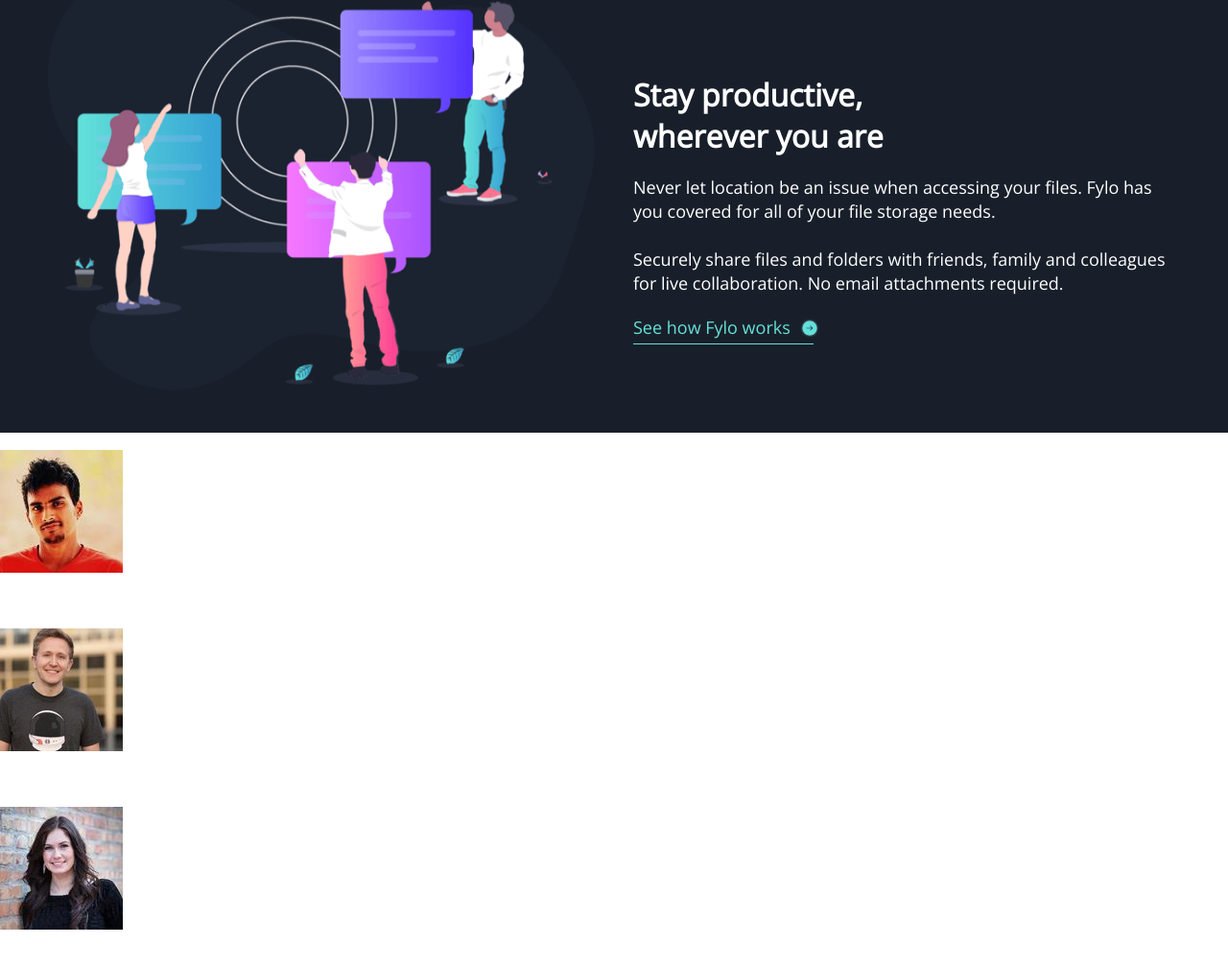
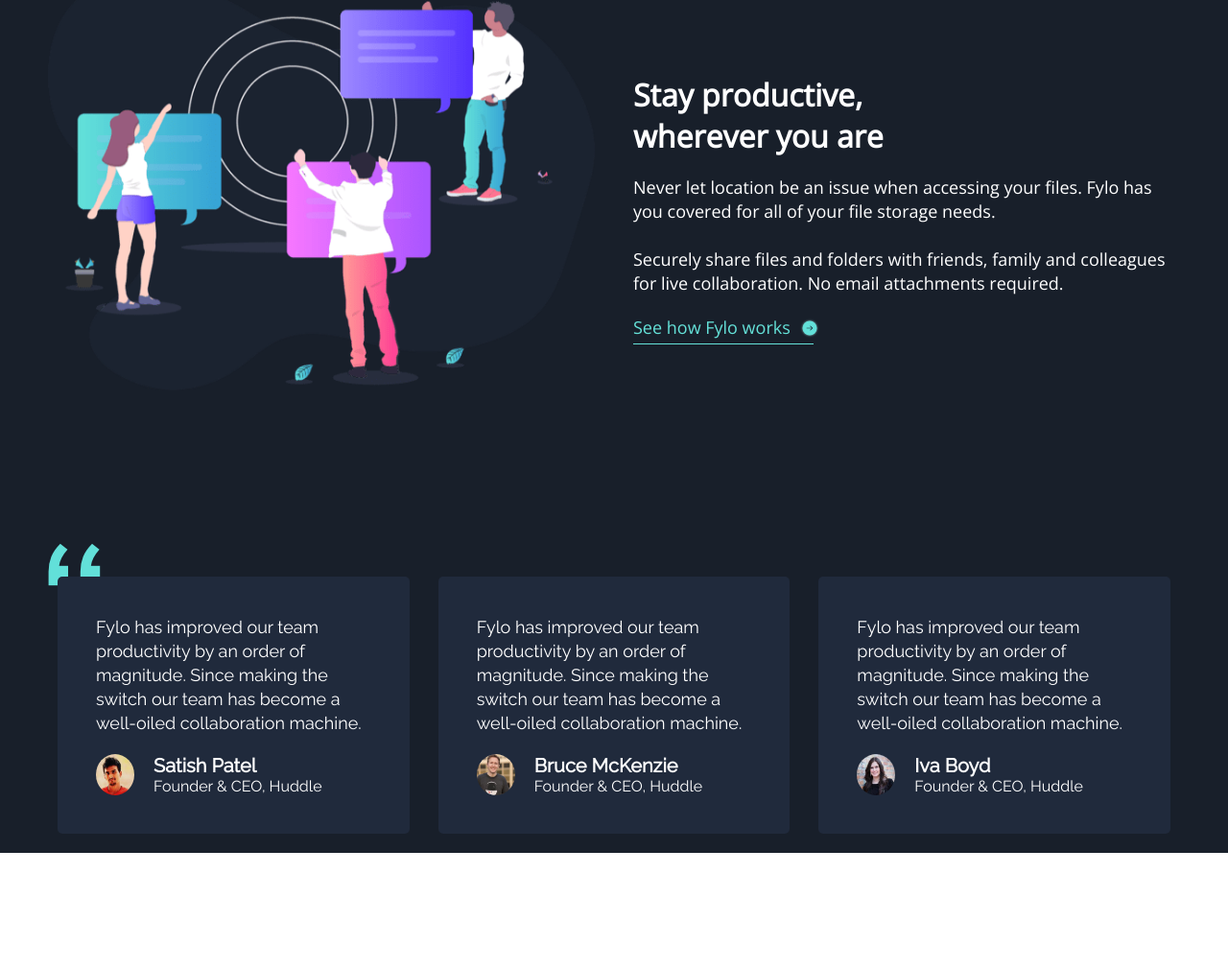
Before and after one commit to Romario-Negreiros/Fylo, a plain HTML site: page index.html in a window 1280 px wide. Shown: the part 1633-2642 px from the top of the page at 96% size. After the commit the page ends 2522 px from the top, so only its background shows below. Drawn offline with nearby package versions, Linux system fonts and the light colour scheme.

Commit message:
testimonials style, and bonus hover effect

```diff
--- a/styles/index.css
+++ b/styles/index.css
@@ -188,6 +188,56 @@
 .d-howWorks__content a:hover .white {
     display: inline-block;
 }
+.e-testimonials {
+    padding: 70px 20px;
+    background: var(--mainBack) url('./images/bg-quotes.png') no-repeat;
+    background-position: 30px 30px;
+}
+.e-testimonials__list {
+    list-style: none;
+    display: flex;
+    flex-direction: column;
+    align-items: center;
+}
+.e-testimonials__list li {
+    background-color: var(--testimonialBack);
+    border-radius: 5px;
+    font-family: var(--bodyFont);
+    padding: 20px;
+    transition: .3s;
+}
+.e-testimonials__list li:hover {
+    box-shadow: 2px 2px 20px 2px inset silver,
+    -2px -2px 20px 2px inset silver;
+    transform: scale(1.1);
+}
+.e-testimonials__list li > p {
+    font-size: 16px;
+    line-height: 25px;
+}
+.to-top {
+    margin-top: 25px;
+}
+.e-testimonials__list li img {
+    border-radius: 50%;
+    width: 40px;
+}
+.e-testimonials__person {
+    display: flex;
+    flex-flow: row wrap;
+    justify-content: left;
+    margin-top: 20px;
+}
+.e-testimonials__person div {
+    margin-top: 10px;
+    margin-left: 15px;
+}
+.e-testimonials__person h4 {
+    font-size: 18px;
+}
+.e-testimonials__person p {
+    font-size: 14px;
+}
 @media (min-width: 375px) {
     .a-header {
         flex-direction: row;
@@ -238,7 +288,7 @@
         padding-top: 45px;
         font-size: 32px;
     }
-    .c-features {
+    .c-features, .e-testimonials {
         margin-top: -20px;
     }
     .d-howWorks {
@@ -275,10 +325,39 @@
     .c-features__list li h2 {
         font-size: 24px;
     }
-    .d-howWorks__list li p, .c-features__list li p {
+    .d-howWorks__list li p, .c-features__list li p,
+    .e-testimonials__list li > p, .d-howWorks__list li a{
         font-size: 18px;
     }
-    .d-howWorks__list li a {
-        font-size: 18px;
+    .e-testimonials {
+        padding: 20px 60px;
+        background-position: 50px 135px;
+    }
+    .e-testimonials__list {
+        margin-top: 150px;
+    }
+    .e-testimonials__list li {
+        padding: 40px;
+    }
+    .e-testimonials__person div {
+        margin: 0;
+    }
+    .e-testimonials__person h4 {
+        font-size: 20px;
+    }
+    .e-testimonials__person p {
+        font-size: 16px;
+    }
+    .e-testimonials__person {
+        gap: 20px;
     }
 }
+@media (min-width: 1000px) {
+    .e-testimonials__list {
+        flex-direction: row;
+        gap: 30px;
+    }
+    .to-top {
+        margin: 0;
+    }
+}
```
